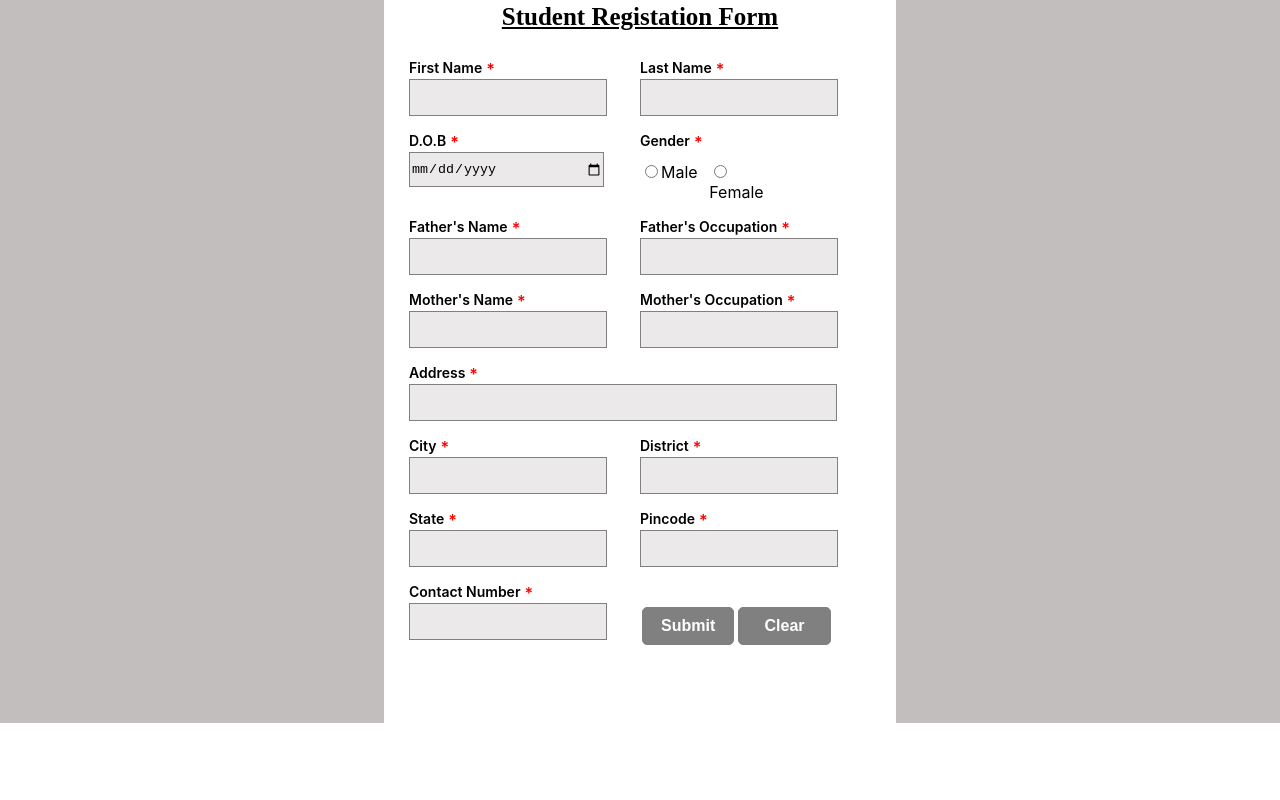
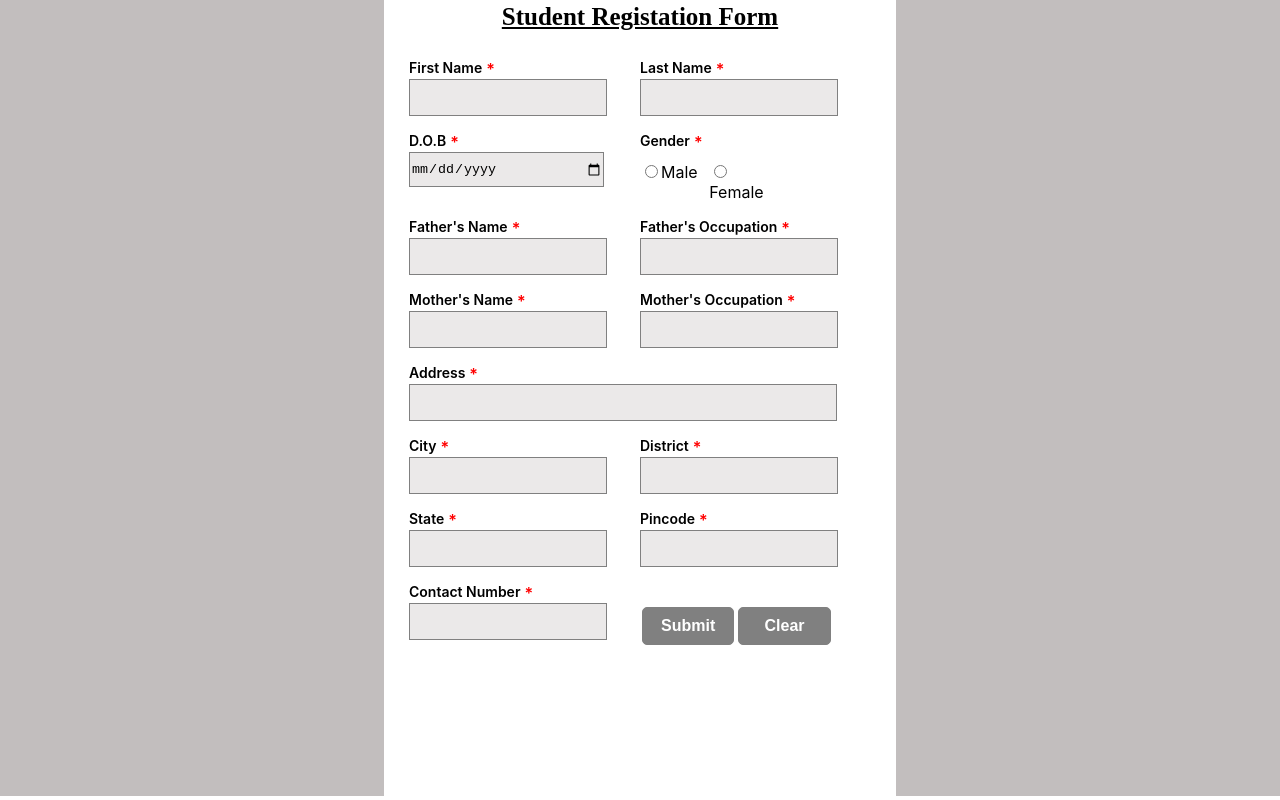
Before and after one commit to birundha-j/SchoolRegistationForm, a React (Create React App) app: page / in a window 1280 px wide. Built offline with nearby package versions, Linux system fonts and the light colour scheme.

Commit message:
last commit1

```diff
--- a/src/App.css
+++ b/src/App.css
@@ -91,7 +91,7 @@ input:focus
 }
 
 .emptyview{
-  height: 62px;
+  height: 135px;
 }
 
 .btnshow{
--- a/src/App.js
+++ b/src/App.js
@@ -249,10 +249,7 @@ function App() {
           </form>
           {showAddData && showAddData.length > 0 ? <div className="viewList" onClick={viewList}>View Appications</div> : <div className="emptyview"></div>}
         </div>
-
       }
-
-
     </div>
   );
 }
```
Also changed, not shown: 1 other file (tests, documents, lock files or other folders).
